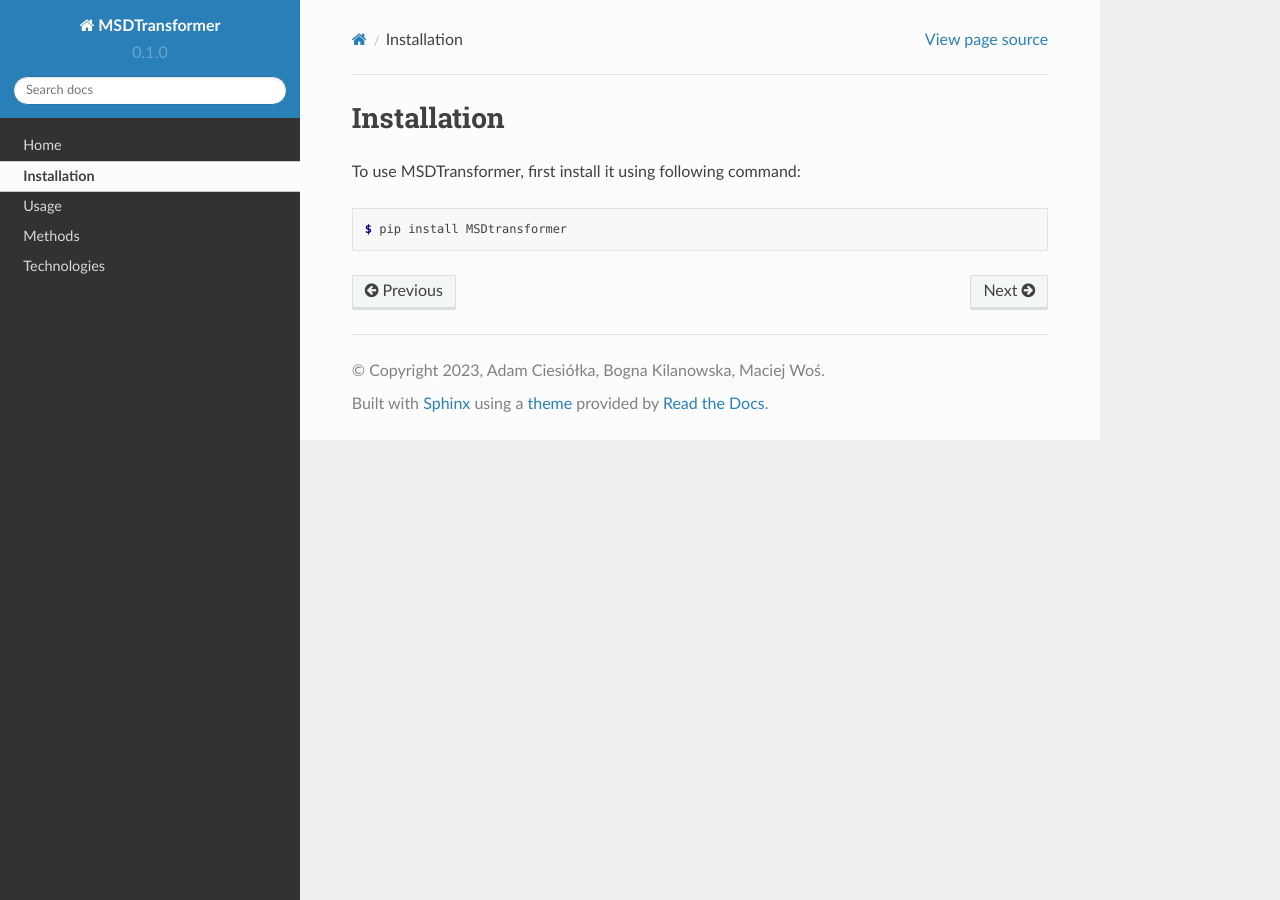
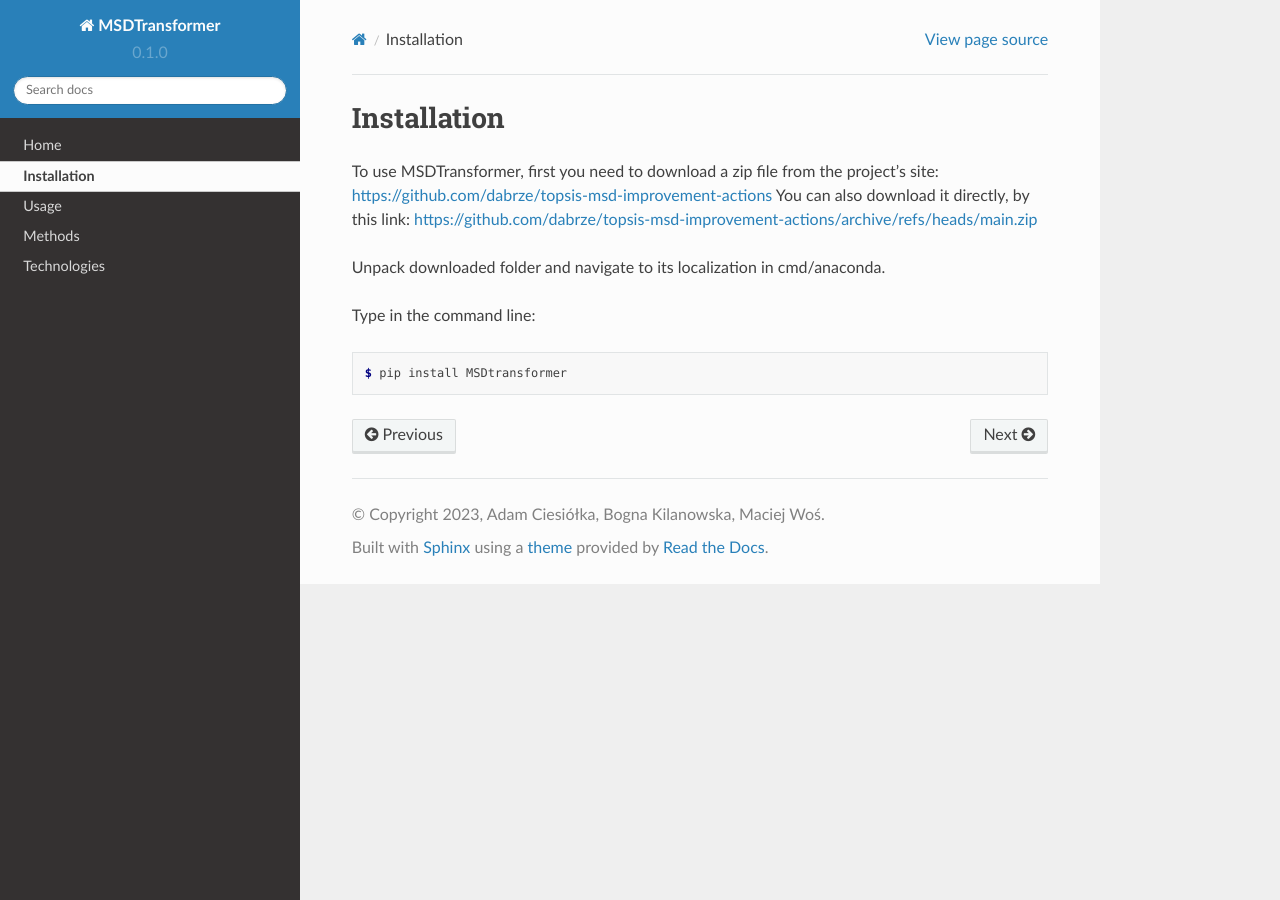
Before and after one commit to dabrze/topsis-msd-improvement-actions, a Sphinx documentation site: the page built from docs/source/installation.rst, in a window 1280 px wide. Built offline with Sphinx 7.4.7 and the Read the Docs theme 2.0.0, drawn with Linux system fonts in a browser that asks for light colours.

Commit message:
Update installation.rst

```diff
--- a/docs/source/installation.rst
+++ b/docs/source/installation.rst
@@ -3,7 +3,12 @@ Installation
 
 .. _installation:
 
-To use MSDTransformer, first install it using following command:
+To use MSDTransformer, first you need to download a zip file from the project's site: https://github.com/dabrze/topsis-msd-improvement-actions
+You can also download it directly, by this link: https://github.com/dabrze/topsis-msd-improvement-actions/archive/refs/heads/main.zip
+
+Unpack downloaded folder and navigate to its localization in cmd/anaconda.
+
+Type in the command line:
 
 .. code-block:: console
 
```
